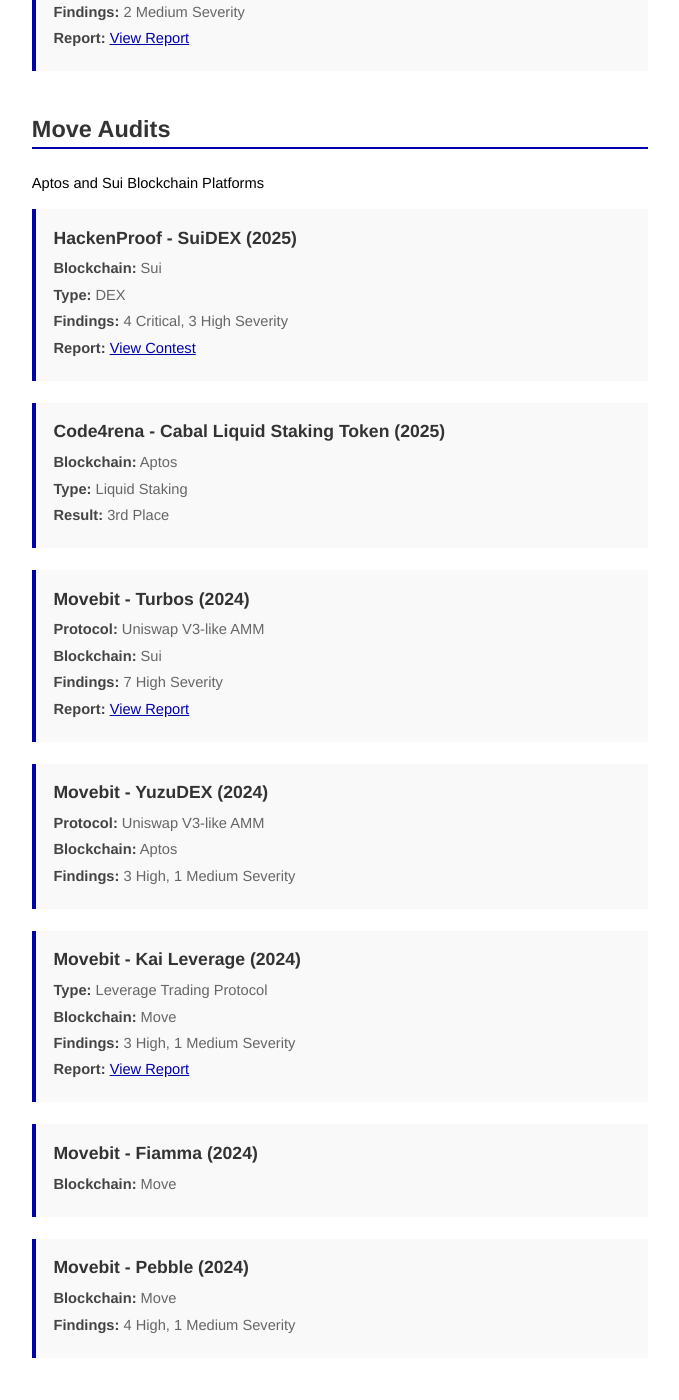
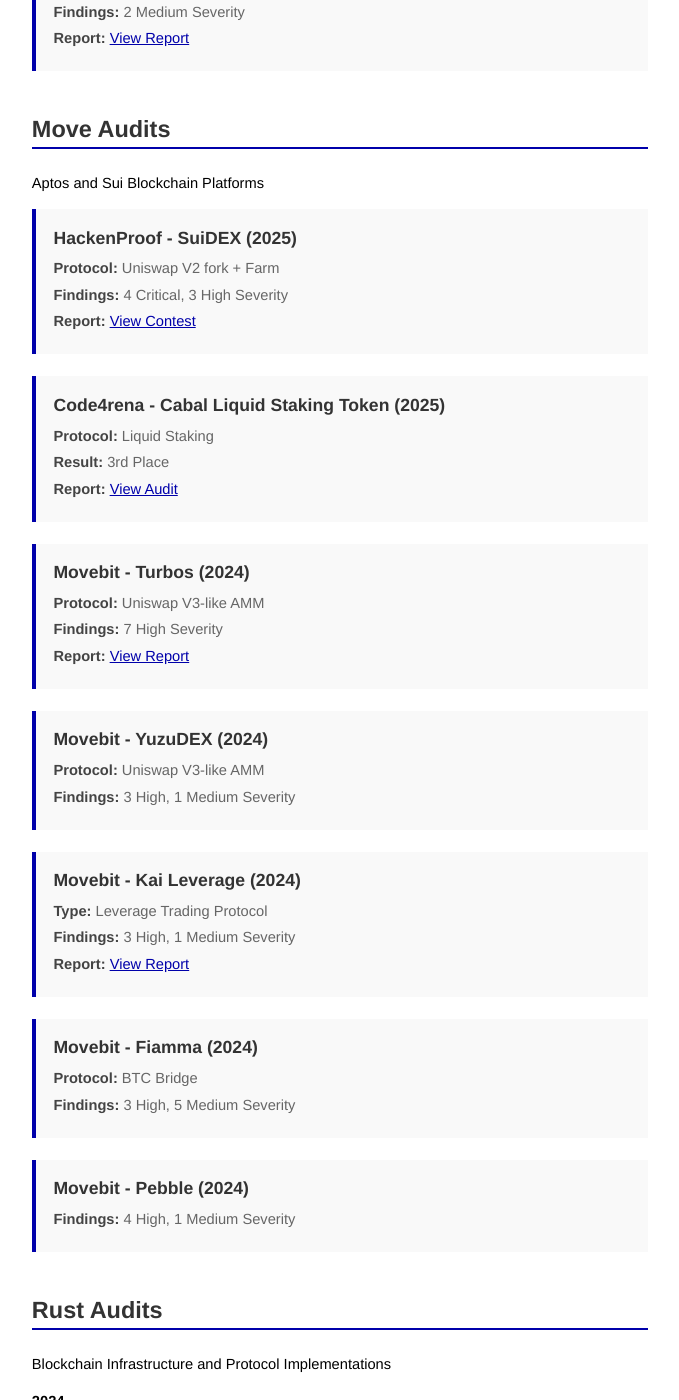
Before and after one commit to ret2basic/ret2basic.github.io, a Jekyll site: the page built from audits.html, in a window 1280 px wide and 1400 px high, scrolled down 2331 px. Shown: the whole window, without its empty margins (300-979 px from the left). Built offline with Jekyll 4.4.1, drawn with Linux system fonts in a browser that asks for light colours; some of the changed text lies outside the part shown.

Commit message:
Update Move audits section and bug statistics
- Remove Blockchain field entries from Move audits section
- Update SuiDEX protocol to "Uniswap V2 fork + Farm"
- Update Cabal Liquid Staking Token with protocol field and audit report link
- Update Fiamma protocol to "BTC Bridge" with findings (3 High, 5 Medium)
- Update bug statistics: High 53→56, Medium 54→59
- Update ZK audit category reference from "Circom" to "ZK"

🤖 Generated with [Claude Code](https://claude.ai/code)

Co-Authored-By: Claude <noreply@anthropic.com>

```diff
--- a/audits.html
+++ b/audits.html
@@ -135,8 +135,7 @@ title: Web3 Audit Reports - ret2basic.eth
     <div class="audit-item">
       <h3>HackenProof - SuiDEX (2025)</h3>
       <div class="audit-details">
-        <p><strong>Blockchain:</strong> Sui</p>
-        <p><strong>Type:</strong> DEX</p>
+        <p><strong>Protocol:</strong> Uniswap V2 fork + Farm</p>
         <p><strong>Findings:</strong> 4 Critical, 3 High Severity</p>
         <p><strong>Report:</strong> <a href="https://hackenproof.com/audit-programs/suidex-audit-contest" target="_blank">View Contest</a></p>
       </div>
@@ -145,9 +144,9 @@ title: Web3 Audit Reports - ret2basic.eth
     <div class="audit-item">
       <h3>Code4rena - Cabal Liquid Staking Token (2025)</h3>
       <div class="audit-details">
-        <p><strong>Blockchain:</strong> Aptos</p>
-        <p><strong>Type:</strong> Liquid Staking</p>
+        <p><strong>Protocol:</strong> Liquid Staking</p>
         <p><strong>Result:</strong> 3rd Place</p>
+        <p><strong>Report:</strong> <a href="https://code4rena.com/audits/2025-04-cabal-liquid-staking-token" target="_blank">View Audit</a></p>
       </div>
     </div>
 
@@ -155,7 +154,6 @@ title: Web3 Audit Reports - ret2basic.eth
       <h3>Movebit - Turbos (2024)</h3>
       <div class="audit-details">
         <p><strong>Protocol:</strong> Uniswap V3-like AMM</p>
-        <p><strong>Blockchain:</strong> Sui</p>
         <p><strong>Findings:</strong> 7 High Severity</p>
         <p><strong>Report:</strong> <a href="https://hackmd.io/rdpl3cx8R4OLym7eCYwuKg" target="_blank">View Report</a></p>
       </div>
@@ -165,7 +163,6 @@ title: Web3 Audit Reports - ret2basic.eth
       <h3>Movebit - YuzuDEX (2024)</h3>
       <div class="audit-details">
         <p><strong>Protocol:</strong> Uniswap V3-like AMM</p>
-        <p><strong>Blockchain:</strong> Aptos</p>
         <p><strong>Findings:</strong> 3 High, 1 Medium Severity</p>
       </div>
     </div>
@@ -174,7 +171,6 @@ title: Web3 Audit Reports - ret2basic.eth
       <h3>Movebit - Kai Leverage (2024)</h3>
       <div class="audit-details">
         <p><strong>Type:</strong> Leverage Trading Protocol</p>
-        <p><strong>Blockchain:</strong> Move</p>
         <p><strong>Findings:</strong> 3 High, 1 Medium Severity</p>
         <p><strong>Report:</strong> <a href="https://movebit.xyz/reports/20240813-Kai-Leverage-Final-Audit-Report.pdf" target="_blank">View Report</a></p>
       </div>
@@ -183,14 +179,14 @@ title: Web3 Audit Reports - ret2basic.eth
     <div class="audit-item">
       <h3>Movebit - Fiamma (2024)</h3>
       <div class="audit-details">
-        <p><strong>Blockchain:</strong> Move</p>
+        <p><strong>Protocol:</strong> BTC Bridge</p>
+        <p><strong>Findings:</strong> 3 High, 5 Medium Severity</p>
       </div>
     </div>
 
     <div class="audit-item">
       <h3>Movebit - Pebble (2024)</h3>
       <div class="audit-details">
-        <p><strong>Blockchain:</strong> Move</p>
         <p><strong>Findings:</strong> 4 High, 1 Medium Severity</p>
       </div>
     </div>
```
Also changed, not shown: other parts of audits.html (+3 -3 lines).
